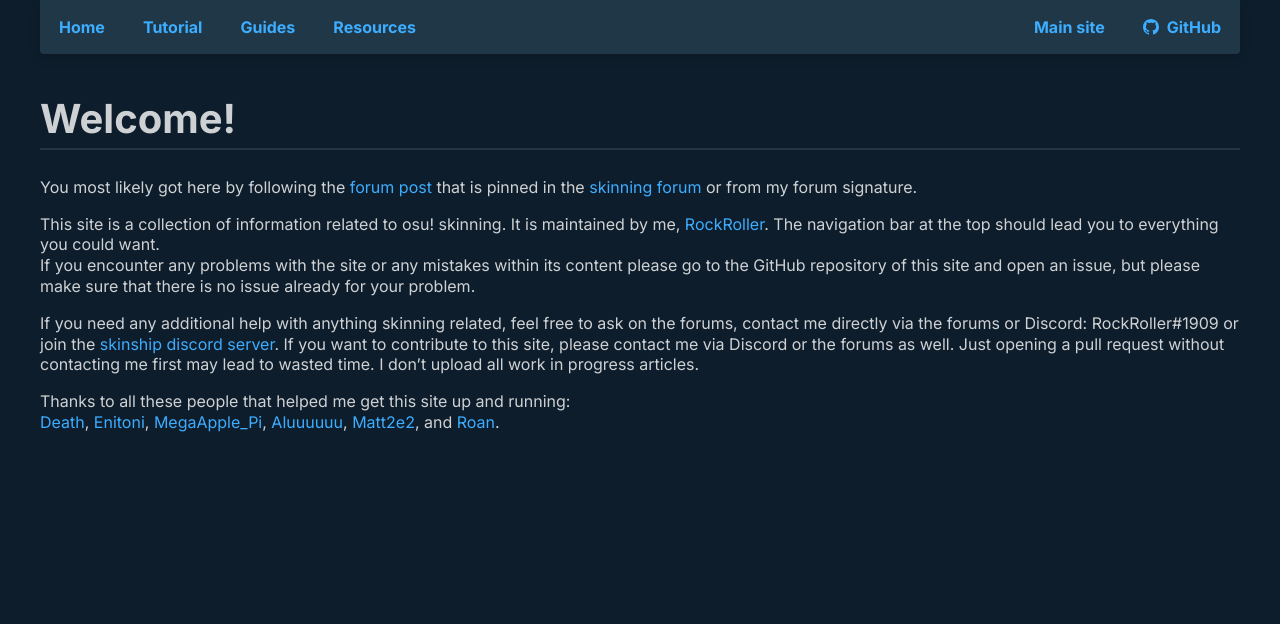
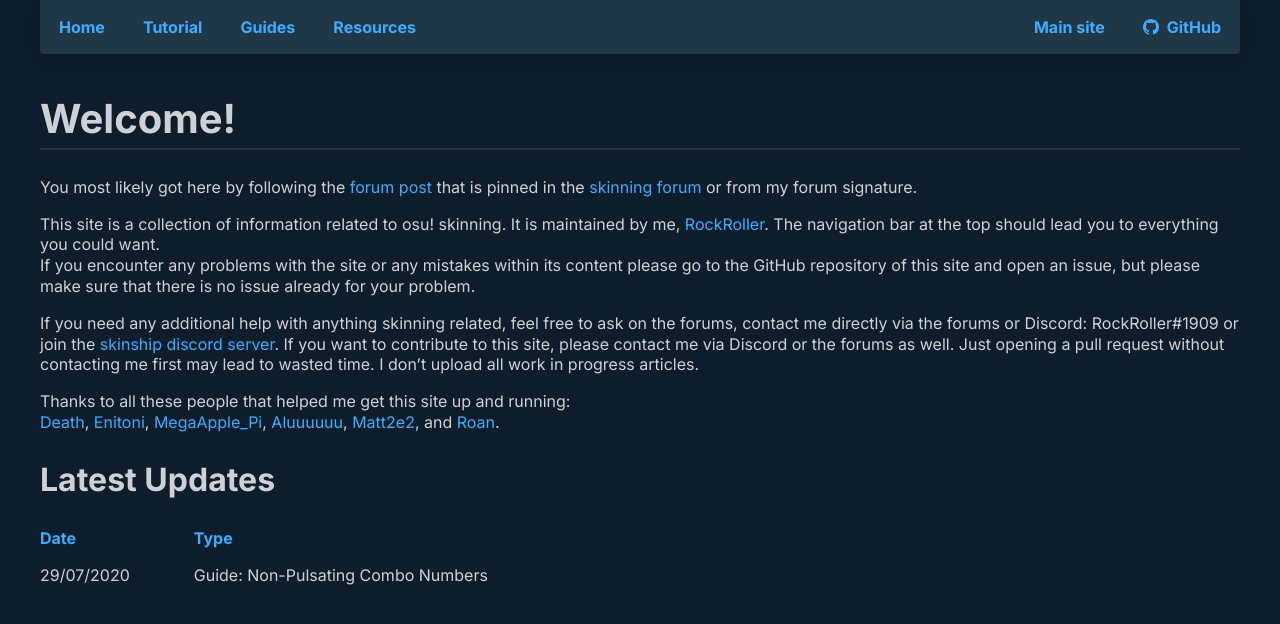
Before and after one commit to RockRoller01/skinninginfo, a Jekyll site: the page built from index.md, in a window 1280 px wide. Shown: the top 624 px of the page. Built offline with Jekyll 4.4.1, drawn with Linux system fonts in a browser that asks for light colours.

Commit message:
latest updates

```diff
--- a/index.md
+++ b/index.md
@@ -15,3 +15,9 @@
 
 Thanks to all these people that helped me get this site up and running:<br>
 [Death](https://osu.ppy.sh/users/3242450), [Enitoni](https://osu.ppy.sh/users/9118958), [MegaApple_Pi](https://osu.ppy.sh/users/2148208), [Aluuuuuu](https://osu.ppy.sh/users/11909549), [Matt2e2](https://osu.ppy.sh/users/12144912), and [Roan](https://osu.ppy.sh/users/8214639).
+
+## Latest Updates
+
+| Date | Type |
+| --------------------- | :----------: |
+| 29/07/2020 | Guide: Non-Pulsating Combo Numbers |
```
